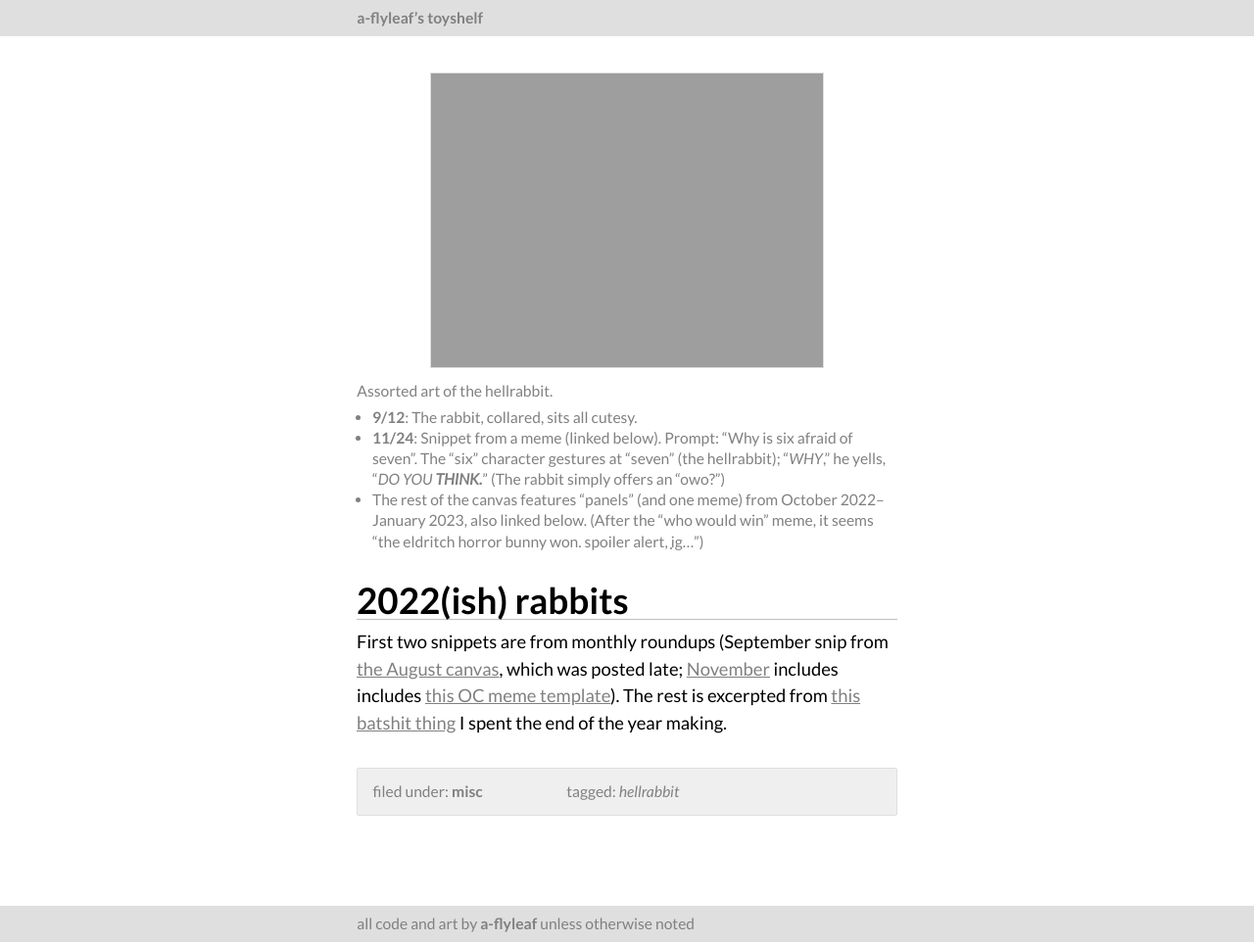
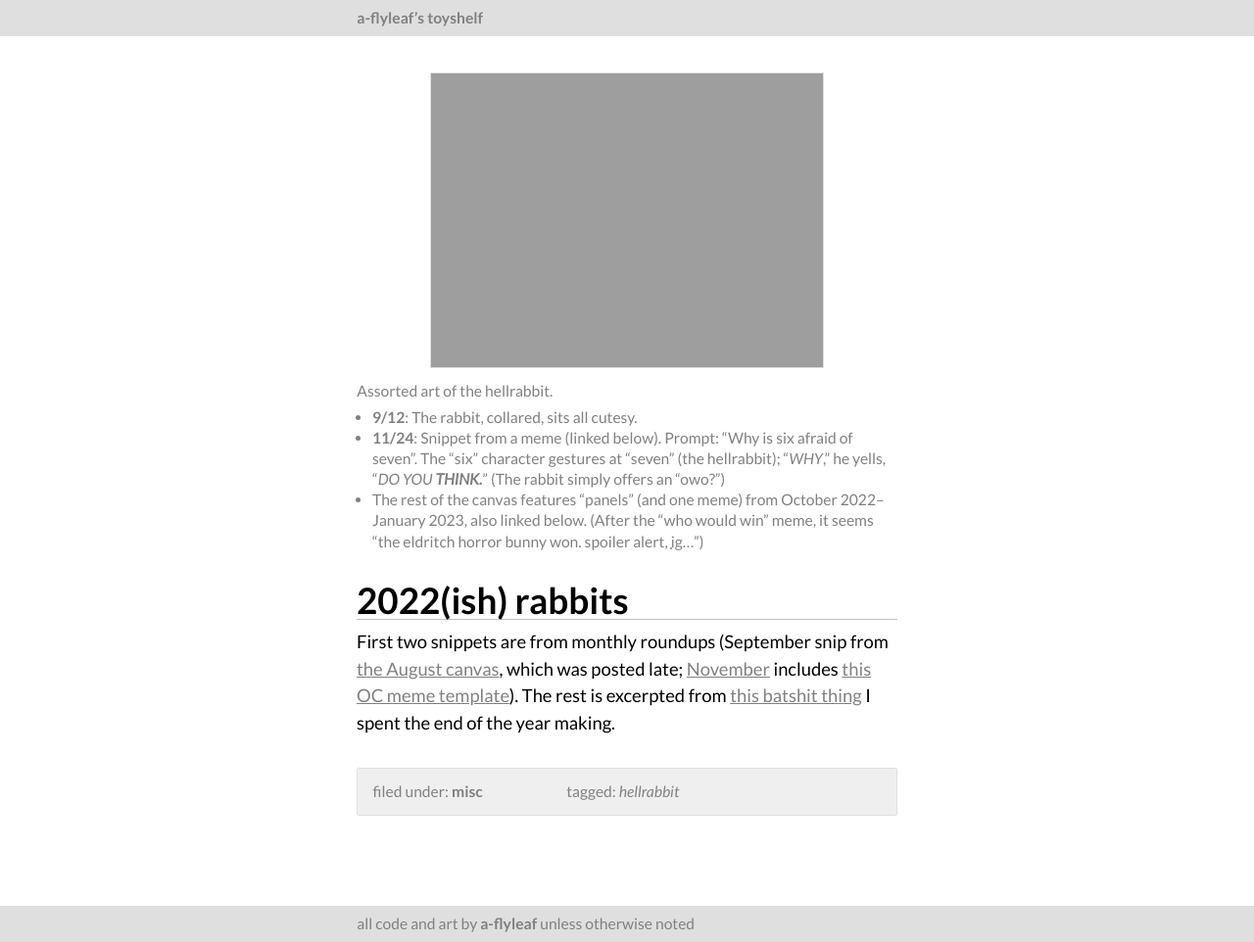
Before and after one commit to a-flyleaf/toyshelf, a Jekyll site: the page built from _art/2022-12-30-rabbits.md, in a window 1280 px wide. Shown: the whole page at 98% size. Built offline with Jekyll 4.4.1, drawn with Linux system fonts in a browser that asks for light colours.

Commit message:
teeny fixes

```diff
--- a/_art/2022-12-30-rabbits.md
+++ b/_art/2022-12-30-rabbits.md
@@ -16,4 +16,4 @@ caption: |-
   - <b>11/24</b>: Snippet from a meme (linked below). Prompt: "Why is six afraid of seven". The "six" character gestures at "seven" (the hellrabbit); "<em style="text-transform:uppercase;">Why</em>," he yells, "<em style="text-transform:uppercase;">do you **think.**</em>" (The rabbit simply offers an "owo?")
   - The rest of the canvas features "panels" (and one meme) from October 2022--January 2023, also linked below. (After the "who would win" meme, it seems "the eldritch horror bunny won. spoiler alert, <abbr title="I guess">ig</abbr>...")
 ---
-First two snippets are from monthly roundups (September snip from [the August canvas](https://www.deviantart.com/a-flyleaf/art/roundup-08-2022-shortest-roundup-EVAR-928145235), which was posted late; [November](https://www.deviantart.com/a-flyleaf/art/roundup-11-2022-spongebob-fish-voice-MY-LEG-943240452) includes includes [this OC meme template](https://www.deviantart.com/misuteru/art/OC-Meme-Remix-Blank-616616117)). The rest is excerpted from [this batshit thing](https://a-flyleaf.github.io/ygbtdm/au/splash) I spent the end of the year making.
+First two snippets are from monthly roundups (September snip from [the August canvas](https://www.deviantart.com/a-flyleaf/art/roundup-08-2022-shortest-roundup-EVAR-928145235), which was posted late; [November](https://www.deviantart.com/a-flyleaf/art/roundup-11-2022-spongebob-fish-voice-MY-LEG-943240452) includes [this OC meme template](https://www.deviantart.com/misuteru/art/OC-Meme-Remix-Blank-616616117)). The rest is excerpted from [this batshit thing](https://a-flyleaf.github.io/ygbtdm/au/splash) I spent the end of the year making.
```
Also changed, not shown: misc/index.md (+1 -1 lines), changelog.md.
